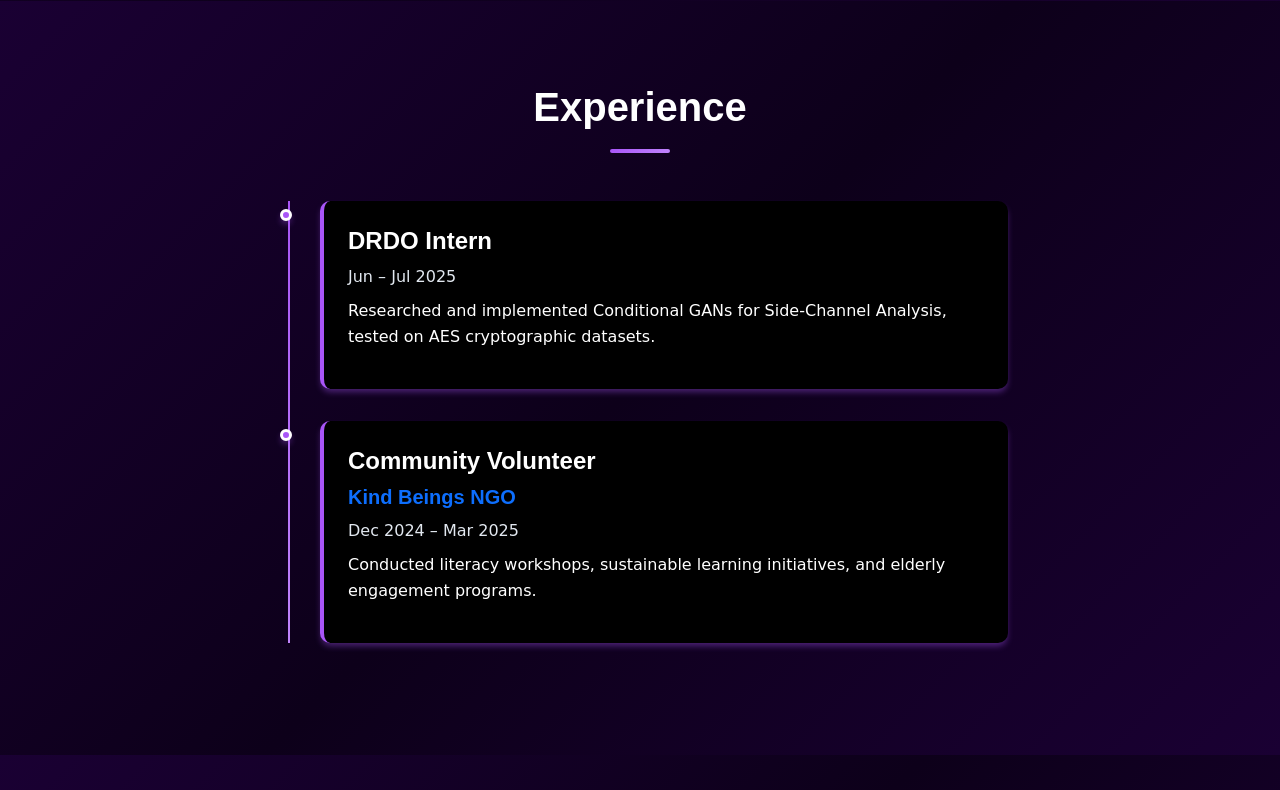
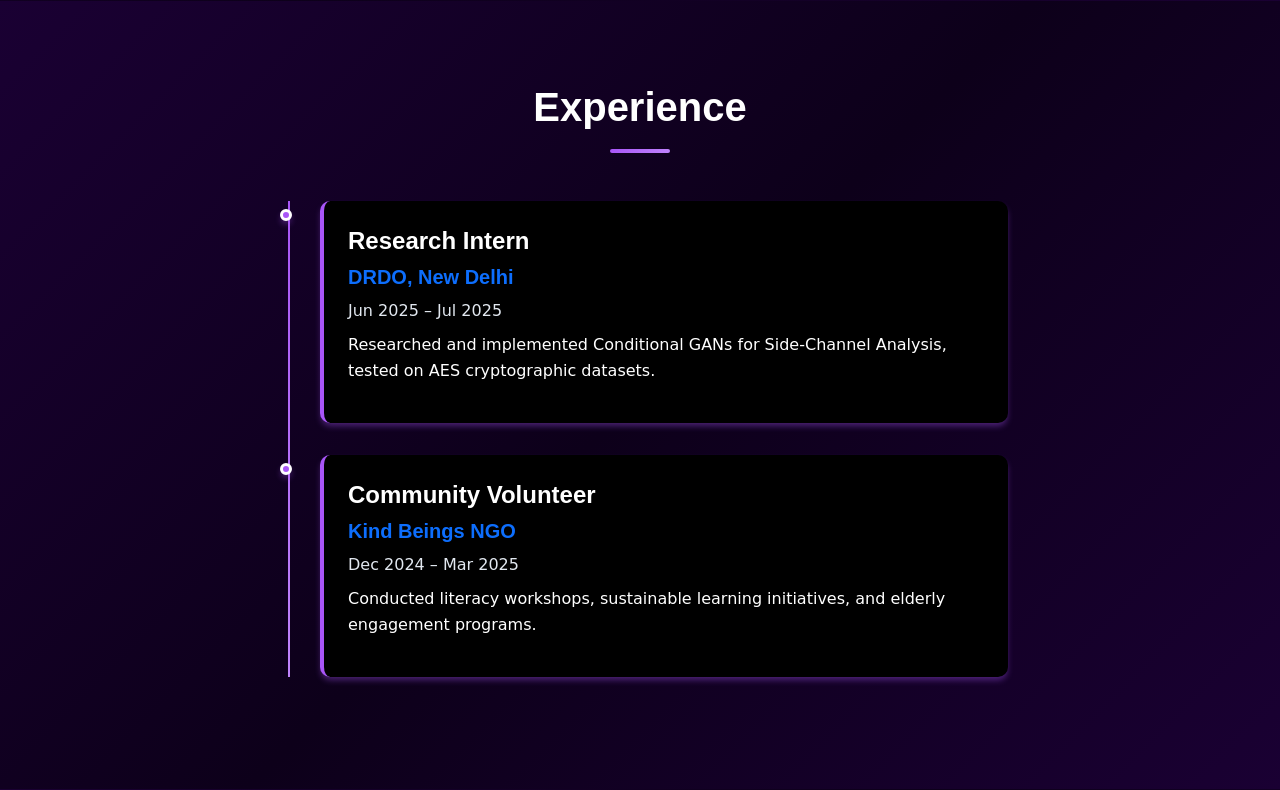
Before and after one commit to AN160404/Portfolio, a Flask app: page / in a window 1280 px wide. Shown: the part 1962-2752 px from the top of the page. Run offline with Flask 3, Linux system fonts and the light colour scheme; some web fonts are replaced.

Commit message:
Update internship details and dates on the website timeline
Modify templates/index.html to reflect the correct company name, location, and date range for the Research Intern position, and apply primary color styling to the company name.

Replit-Commit-Author: Agent
Replit-Commit-Session-Id: 62df60c5-2b78-4e49-b81c-4ffb934e1ae4
Replit-Commit-Checkpoint-Type: full_checkpoint
Replit-Commit-Screenshot-Url: https://storage.googleapis.com/screenshot-production-us-central1/7c142131-cc89-44be-bf0f-5e173cdb7548/62df60c5-2b78-4e49-b81c-4ffb934e1ae4/K5D8eae

```diff
--- a/templates/index.html
+++ b/templates/index.html
@@ -127,8 +127,9 @@
                     <div class="timeline-item">
                         <div class="timeline-marker"></div>
                         <div class="timeline-content">
-                            <h4>DRDO Intern</h4>
-                            <p class="timeline-date">Jun – Jul 2025</p>
+                            <h4>Research Intern</h4>
+                            <h5 class="text-primary">DRDO, New Delhi</h5>
+                            <p class="timeline-date">Jun 2025 – Jul 2025</p>
                             <p>Researched and implemented Conditional GANs for Side-Channel Analysis, tested on AES cryptographic datasets.</p>
                         </div>
                     </div>
```
Also changed, not shown: attached_assets/image_1756726276759.png (added).
